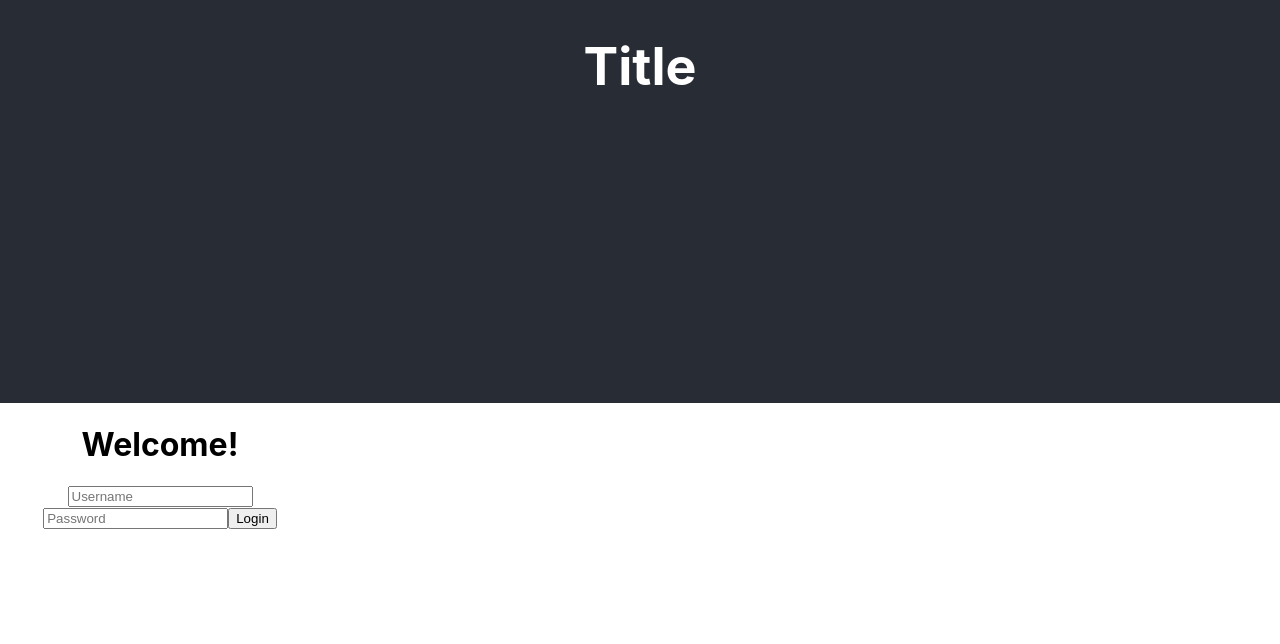
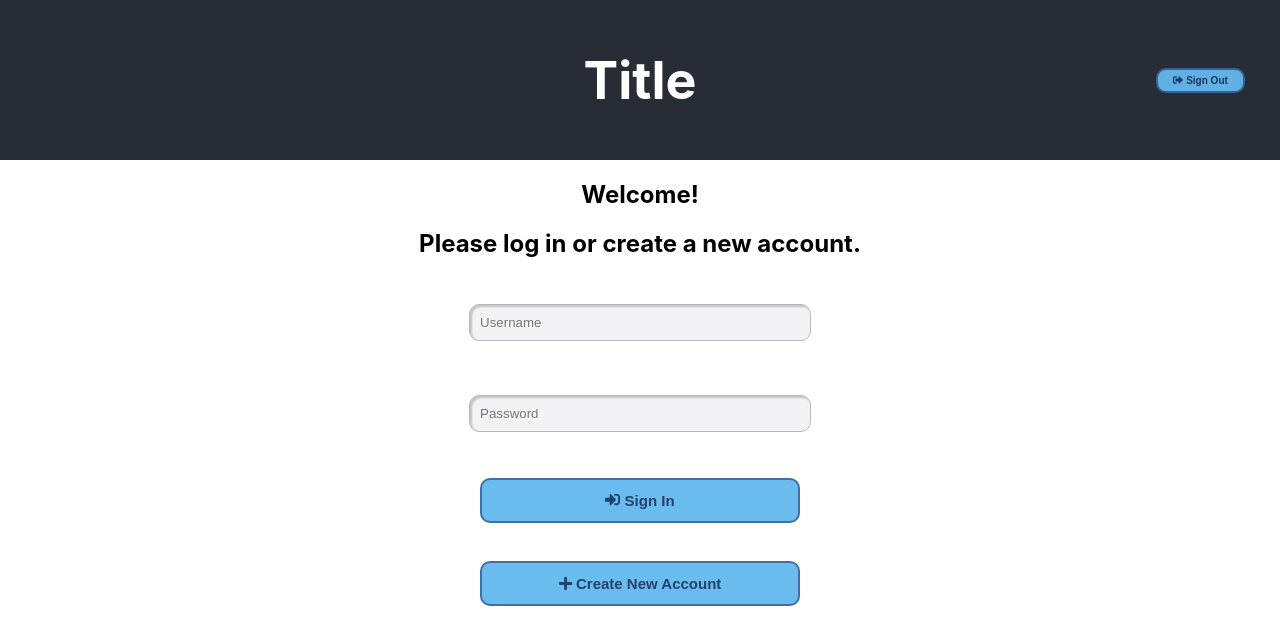
Before and after one commit to karibeari/hood_finder_frontend, a React (Create React App) app: page /login in a window 1280 px wide. Shown: the top 644 px of the page. Built offline with nearby package versions, Linux system fonts and the light colour scheme; no server answers; what react-mapbox-gl would draw is missing.

Commit message:
create new user feature

```diff
--- a/package.json
+++ b/package.json
@@ -3,6 +3,9 @@
   "version": "0.1.0",
   "private": true,
   "dependencies": {
+    "@fortawesome/fontawesome-svg-core": "^1.2.19",
+    "@fortawesome/free-solid-svg-icons": "^5.9.0",
+    "@fortawesome/react-fontawesome": "^0.1.4",
     "lodash": "^4.17.11",
     "mapbox-gl": "^1.0.0",
     "point-in-polygon": "^1.0.1",
--- a/src/App.css
+++ b/src/App.css
@@ -4,6 +4,7 @@
   width: auto;
   display: grid;
   grid-template-columns: repeat(4, 1fr);
+  grid-template-rows: 20%;
 }
 
 .mapboxgl-map {
@@ -26,3 +27,29 @@
     transform: rotate(360deg);
   }
 }
+
+button {
+  opacity: 0.95;
+	box-shadow:inset 0px 0px 11px -31px #bee2f9;
+	background-color:#63b8ee;
+	border-radius:10px;
+	border:2px solid #3866a3;
+	display:inline-block;
+	cursor:pointer;
+	color:#14396a;
+	font-family:Arial;
+	font-size:15px;
+	font-weight:bold;
+	padding:12px 24px;
+  margin: 3%;
+	text-decoration:none;
+	text-shadow:0px 0px 0px #7cacde;
+}
+button:hover {
+	background:-webkit-gradient(linear, left top, left bottom, color-stop(0.05, #468ccf), color-stop(1, #63b8ee));
+	background-color:#468ccf;
+}
+button:active {
+	position:relative;
+	top:1px;
+}
--- a/src/App.js
+++ b/src/App.js
@@ -1,16 +1,17 @@
 import React from 'react';
 import './App.css';
-import { BrowserRouter as Router, Route } from 'react-router-dom'
+import { BrowserRouter as Router, Route, Redirect } from 'react-router-dom'
 import MapboxContainer from "./Map/MapboxContainer";
 import Header from "./Header/Header";
 import CustomFilters from "./CustomFilters/CustomFiltersContainer";
-import Login from "./Login";
-import Home from "./Home";
+import Login from "./Login/Login";
+import _ from 'lodash'
+import Swal from 'sweetalert2'
 
 const authenticateURL = "http://localhost:3000/authenticate"
 const neighborhoodsURL = "http://localhost:3000/neighborhoods"
 const schoolsURL = "http://localhost:3000/schools"
-
+const usersURL = "http://localhost:3000/users"
 
 const urls = [neighborhoodsURL, schoolsURL]
 
@@ -18,52 +19,96 @@ class App extends React.Component {
   constructor() {
     super()
     this.state = {
-      user: {},
+      isLoggedIn: false,
       neighborhoods: [],
-      elementary: [],
-      middle: [],
-      high: []
+      schools: []
     }
   }
 
-  componentDidMount() {
+  getData = () => {
     Promise.all(urls.map(url =>
       fetch(url, {
         headers: {
-          'Authorization': `Bearer ${localStorage.getItem("token")}`
+          'Authorization': `Bearer ${localStorage.getItem('token')}`
         }
       })
-        .then(resp => resp.json())
+      .then(resp => resp.json())
     ))
     .then(data => this.setState({neighborhoods: data[0], schools: data[1]}))
+    .catch(error => console.log(error.message))
   }
 
-
-
-  handleLogin = (username, password) => {
+  handleLogin = (login) => {
     fetch(authenticateURL, {
       method: 'POST',
       headers: {
         'Content-Type': 'application/json',
         'Accept': 'application/json'
       },
-      body: JSON.stringify({
-        username: username,
-        password: password
-      })
+      body: JSON.stringify(login)
     })
     .then(resp => resp.json())
-    .then(({auth_token}) => localStorage.setItem("token", auth_token))
-    .catch(console.log)
+    .then(({ auth_token }) => auth_token ? this.loginSuccess(auth_token) : this.loginError())
+    .catch(error => console.log(error.message))
+  }
+
+  createNewUser = (user) => {
+    fetch(usersURL, {
+      method: 'POST',
+      headers: {
+        'Content-Type': 'application/json',
+        'Accept': 'application/json'
+      },
+      body: JSON.stringify(user)
+    })
+    .then(resp => resp.json())
+    .then(this.newUserSuccess(user.first_name))
+  }
+
+  newUserSuccess = (name) => {
+    Swal.fire({
+      type: 'success',
+      title: `Welcome ${name}!`
+    })
+  }
+
+  loginSuccess = token => {
+    localStorage.setItem("token", token)
+    this.setState({isLoggedIn: true})
+    Swal.fire({
+      type: 'success',
+      title: 'Welcome!'
+    })
+  }
+
+  loginError = () => Swal.fire({
+    type: 'error',
+    title: 'Oops...',
+    text: "There's something wrong with your username or password.  Please try again.",
+  })
+
+  logout = () => {
+    localStorage.removeItem('token')
+    this.setState({
+      isLoggedIn: false,
+      neighborhoods: [],
+      schools: []
+    })}
+
+  componentDidUpdate() {
+    if (this.state.isLoggedIn && _.isEmpty(this.state.neighborhoods)) {
+      this.getData()
+    }
   }
 
   render(){
     return(
       <div className="App">
         <Router>
+          {this.state.isLoggedIn ? <Redirect to='/main' /> : <Redirect to='/login' />}
           <React.Fragment>
-            <Route path='/' component={Header} />
-            <Route path='/login' component={Home} />
+            <Route path='/' render={() => <Header logout={this.logout} />} />
+            <Route path='/login' render={() => <Login handleLogin={this.handleLogin} createNewUser={this.createNewUser}/>} />
             <Route path='/main' render={() => <MapboxContainer neighborhoods={this.state.neighborhoods} schools={this.state.schools} />} />
             <Route path='/main' component={CustomFilters} />
           </React.Fragment>
--- a/src/Header/Header.css
+++ b/src/Header/Header.css
@@ -6,4 +6,17 @@
   align-items: center;
   font-size: calc(10px + 2vmin);
   color: white;
+  display:grid;
+  grid-template-columns: 10% 10% 1fr 10% 10%
 }
+
+#title {
+  grid-column: 3/4;
+}
+
+#logout-button {
+  grid-column: 5/6;
+  width: 70%;
+  font-size: 10px;
+  padding: 5px 10px;
+}
--- a/src/Header/Header.js
+++ b/src/Header/Header.js
@@ -1,10 +1,12 @@
 import React from 'react'
 import './Header.css'
+import LogoutButton from "./LogoutButton";
 
-const Header = () => {
+const Header = (props) => {
   return(
     <header className="App-header">
-      <h1>Title</h1>
+      <h1 id="title">Title</h1>
+      <LogoutButton logout={props.logout} />
     </header>
   )
 }
--- /dev/null
+++ b/src/Header/LogoutButton.js
@@ -0,0 +1,11 @@
+import React from 'react'
+import { FontAwesomeIcon } from '@fortawesome/react-fontawesome'
+import { faSignOutAlt } from '@fortawesome/free-solid-svg-icons'
+
+const LogoutButton = (props) => {
+  return(
+    <button onClick={props.logout} id="logout-button"><FontAwesomeIcon icon={faSignOutAlt} /> Sign Out</button>
+  )
+}
+
+export default LogoutButton
--- a/src/Home.js
+++ /dev/null
@@ -1,31 +0,0 @@
-import React, { Component } from 'react'
-import Swal from 'sweetalert2'
-import Login from './Login'
-
-
-export default class Home extends Component {
-  constructor(props) {
-    super(props)
-    this.state = {
-
-    }
-  }
-
-  handleChange = e => {this.setState({[e.target.name]: e.target.value})}
-
-  handleSubmit = e => {
-    e.preventDefault()
-    this.props.handleLogin(this.state.username, this.state.password)
-  }
-
-
-  render() {
-    return(
-      <main>
-        <h1> Welcome! </h1>
-        <Login handleLogin={this.props.handleLogin}/>
-
-      </main>
-    )
-  }
-}
--- /dev/null
+++ b/src/Login/Login.css
@@ -0,0 +1,73 @@
+.login-form {
+  grid-column: 2/4;
+  display: block;
+  width: 100%;
+}
+
+input {
+  width: 50%;
+  display: inline-block;
+  -webkit-box-sizing: content-box;
+  margin: 2em;
+  padding: 10px;
+  border: 1px solid #b7b7b7;
+  border-radius: 10px;
+  color: #000;
+  background: rgba(242,242,247,1);
+  box-shadow: 2px 2px 2px 0 rgba(0,0,0,0.2) inset;
+  text-shadow: 1px 1px 0 rgba(255,255,255,0.66) ;
+  transition: all 200ms cubic-bezier(0.42, 0, 0.58, 1);
+}
+
+.login-button {
+  width: 50%;
+}
+
+.modal {
+  position: fixed;
+  top: 0;
+  left: 0;
+  width:100%;
+  height: 100%;
+  background: rgba(0, 0, 0, 0.6);
+  z-index: 5;
+}
+
+.modal-main {
+  position:fixed;
+  background: #99B4C4;
+  width: 80%;
+  height: auto;
+  top:50%;
+  left:50%;
+  transform: translate(-50%,-50%);
+}
+
+.display-block {
+  display: block;
+}
+
+.display-none {
+  display: none;
+}
+
+.form-title {
+  text-align: center;
+}
+
+.field {
+  width: 80%;
+  height: 30px;
+  border-radius: 4px;
+  position: relative;
+  background-color: #F9F6ED;
+  margin: 5%;
+  transition: 0.3s all;
+  text-align: center;
+  font-size: 1em;
+}
+.field:hover {
+  background-color: rgba(255, 255, 255, 0.45);
+  box-shadow: 0px 4px 20px 0px rgba(0, 0, 0, 0.05);
+  text-align: center;
+}
--- a/src/Login.js
+++ b/src/Login/Login.js
@@ -1,4 +1,8 @@
 import React, { Component } from 'react'
+import './Login.css'
+import { FontAwesomeIcon } from '@fortawesome/react-fontawesome'
+import { faSignInAlt } from '@fortawesome/free-solid-svg-icons'
+import NewUserButton from './NewUserButton'
 
 export default class Login extends Component {
   constructor(props) {
@@ -13,18 +17,20 @@ export default class Login extends Component {
 
   handleSubmit = e => {
     e.preventDefault()
-    this.props.handleLogin(this.state.username, this.state.password)
+    this.props.handleLogin(this.state)
   }
-
 
   render() {
     const { username, password } = this.state
     return(
-      <form onSubmit={this.handleSubmit}>
+      <section className="login-form">
+        <h1>Welcome!</h1>
+        <h2>Please log in or create a new account.</h2>
         <input type="text" value={username} name="username" onChange={this.handleChange} placeholder="Username" />
         <input type="password" value={password} name="password" onChange={this.handleChange} placeholder="Password" />
-        <input type="submit" value="Login" />
-      </form>
+        <button type="submit" value="Login" className="login-button" onClick={this.handleSubmit}><FontAwesomeIcon icon={faSignInAlt} /> Sign In </button>
+        <NewUserButton createNewUser={this.props.createNewUser}/>
+      </section>
     )
   }
 }
--- /dev/null
+++ b/src/Login/NewUserButton.js
@@ -0,0 +1,28 @@
+import React, { Component } from 'react'
+import NewUserForm from './NewUserForm'
+import { FontAwesomeIcon } from '@fortawesome/react-fontawesome'
+import { faPlus } from '@fortawesome/free-solid-svg-icons'
+
+export default class NewUserButton extends Component {
+  constructor() {
+    super()
+    this.state = { showForm: false }
+  }
+
+  showNewForm = () => {
+    this.setState({ showForm: true })
+  }
+
+  hideNewForm = () => {
+    this.setState({ showForm: false })
+  }
+
+  render() {
+    return(
+      <div>
+        <NewUserForm show={ this.state.showForm } hideNewForm={ this.hideNewForm } createNewUser={ this.props.createNewUser }/>
+        <button className="login-button" onClick={ this.showNewForm }><FontAwesomeIcon icon={faPlus} /> Create New Account </button>
+      </div>
+    )
+  }
+}
--- /dev/null
+++ b/src/Login/NewUserForm.js
@@ -0,0 +1,41 @@
+import React, { Component } from 'react'
+import './Login.css'
+
+export default class NewUserForm extends Component {
+  constructor(props) {
+    super(props)
+    this.state = {
+      username: '',
+      password: '',
+      first_name: '',
+      last_name: ''
+    }
+  }
+
+  showHideClassName = () => this.props.show ? "modal display-block" : "modal display-none";
+
+  handleChange = e => {this.setState({[e.target.name]: e.target.value})}
+
+  handleSubmit = e => {
+    e.preventDefault()
+    this.props.createNewUser(this.state)
+    this.props.hideNewForm()
+  }
+
+  render() {
+    const { username, password, first_name, last_name } = this.state
+    return(
+      <div className={this.showHideClassName()}>
+        <section className="modal-main">
+          <h1>Let's get started!</h1>
+          <input type="text" value={first_name} name="first_name" onChange={this.handleChange} placeholder="First Name" />
+          <input type="text" value={last_name} name="last_name" onChange={this.handleChange} placeholder="Last Name" />
+          <input type="text" value={username} name="username" onChange={this.handleChange} placeholder="Username" />
+          <input type="password" value={password} name="password" onChange={this.handleChange} placeholder="Password" />
+          <button className="login-button" onClick={this.handleSubmit} > Create New Account </button>
+          <button className="login-button" onClick={this.props.hideNewForm} > Cancel </button>
+        </section>
+      </div>
+    )
+  }
+}
--- a/src/index.js
+++ b/src/index.js
@@ -3,11 +3,7 @@ import ReactDOM from 'react-dom';
 import './index.css';
 import App from './App';
 import * as serviceWorker from './serviceWorker';
-import MapboxContainer from "./Map/MapboxContainer";
-import Header from "./Header/Header";
-import CustomFilters from "./CustomFilters/CustomFiltersContainer";
-import Login from "./Login";
-import Home from "./Home";
+
 
 ReactDOM.render(<App />, document.getElementById('root'));
 
```
Also changed, not shown: 1 other file (tests, documents, lock files or other folders).
